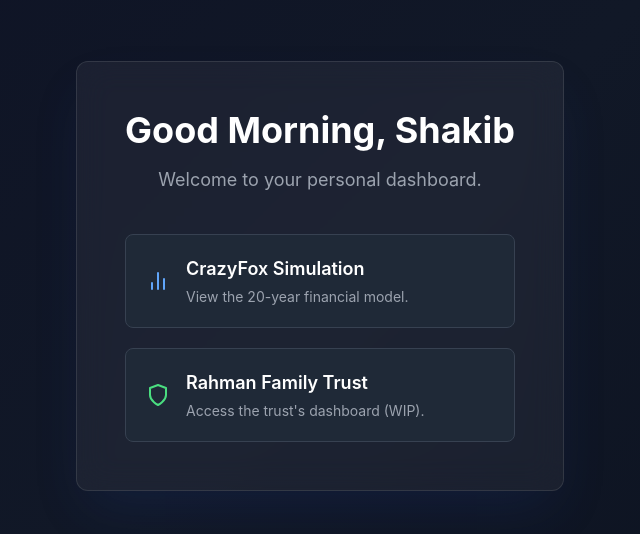
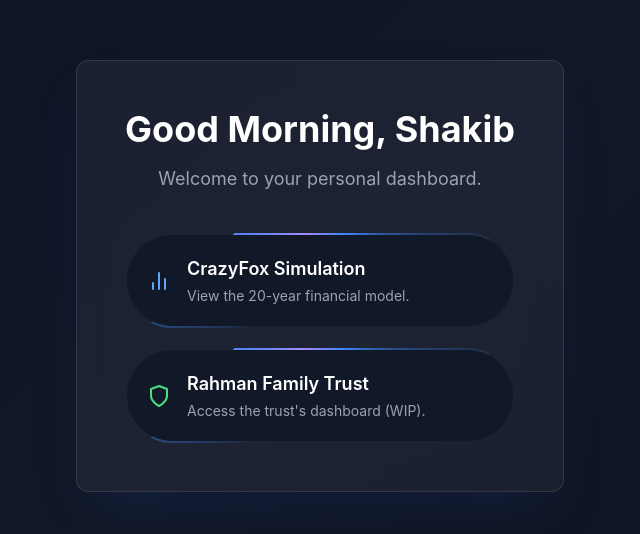
Before and after one commit to MohammedShakib/my-crazyfox-app, a React (Create React App) app: page / in a window 1280 px wide. Shown: the part 124-658 px from the top of the page, without its empty margins (320-960 px from the left). Built offline with nearby package versions, Linux system fonts and the light colour scheme.

Commit message:
animation add

```diff
--- a/public/index.html
+++ b/public/index.html
@@ -93,6 +93,65 @@
         .supernova .text-yellow-300 {
              text-shadow: 0 0 8px rgba(250, 204, 21, 0.5);
         }
+        /* --- নতুন Galaxy Glow Button CSS --- */
+        @keyframes rotateBg {
+          from { transform: rotate(0deg); }
+          to { transform: rotate(360deg); }
+        }
+
+        /* এই 'wrapper' div-টি অ্যানিমেটেড বর্ডার হিসেবে কাজ করবে */
+        .glow-button-wrapper {
+          position: relative;
+          z-index: 10;
+          border-radius: 9999px; /* বাটনটিকে 'pill' বা ক্যাপসুল শেপ দেয় */
+          overflow: hidden; /* ভেতরের অ্যানিমেশনকে মাস্ক করে */
+          padding: 2px; /* এটি বর্ডারের পুরুত্ব (thickness) ঠিক করে */
+        }
+
+        /* এই pseudo-element-টি হলো আসল অ্যানিমেটেড গ্রেডিয়েন্ট */
+        .glow-button-wrapper::before {
+          content: '';
+          position: absolute;
+          top: -50%;
+          left: -50%;
+          width: 200%;
+          height: 200%;
+          z-index: -1; /* বর্ডারের পেছনে থাকে */
+
+          /* এই গ্রেডিয়েন্টটি ঘোরে */
+          background-image: conic-gradient(
+            transparent,
+            transparent,
+            transparent,
+            #3b82f6, /* উজ্জ্বল নীল */
+            #a78bfa, /* পার্পল */
+            #3b82f6, /* উজ্জ্বল নীল */
+            transparent,
+            transparent
+          );
+
+          animation: rotateBg 4s linear infinite; /* অ্যানিমেশনটি ৪ সেকেন্ড ধরে চলে */
+        }
+
+        /* এটি হলো ভেতরের কালো বাটন */
+        .glow-button-inner {
+          position: relative;
+          z-index: 2; /* অ্যানিমেশনের উপরে থাকে */
+          display: block;
+          width: 100%;
+          padding: 1.25rem; /* p-5 */
+          text-align: left;
+          font-size: 1.125rem; /* text-lg */
+          background-color: #111827; /* বাটনের ভেতরের রঙ */
+          border-radius: 9999px; /* ক্যাপসুল শেপ */
+          transition: background-color 0.2s ease;
+        }
+
+        /* হোভার করলে ভেতরের বাটনটি সামান্য উজ্জ্বল হবে */
+        .glow-button-wrapper:hover .glow-button-inner {
+           background-color: #1f2937;
+        }
+        /* --- CSS শেষ --- */
     </style>
   </head>
   <body>
--- a/src/pages/SelectionPage.js
+++ b/src/pages/SelectionPage.js
@@ -57,38 +57,40 @@ export default function SelectionPage() {
 
         <div className="space-y-5">
 
-          {/* --- পরিবর্তন ১: CrazyFox বাটনে 'whileHover' যোগ করা হয়েছে --- */}
+          {/* --- পরিবর্তন ১: CrazyFox বাটনে নতুন ক্লাস যোগ করা হয়েছে --- */}
           <motion.div
             variants={itemVariants}
             whileHover={{ scale: 1.03, transition: { type: "spring", stiffness: 400, damping: 15 } }}
+            className="glow-button-wrapper" // <-- নতুন wrapper ক্লাস
           >
             <Link
               to="/crazyfox"
-              className="block w-full p-5 text-left text-lg bg-gray-800 text-white rounded-lg border border-gray-700 hover:border-blue-500 hover:bg-gray-700/50 transition-all duration-300 ease-in-out group"
+              className="glow-button-inner group" // <-- নতুন inner ক্লাস
             >
               <div className="flex items-center">
                 <FiBarChart2 className="w-6 h-6 mr-4 text-blue-400" />
                 <div>
-                  <div className="font-semibold text-white group-hover:text-blue-300">CrazyFox Simulation</div>
+                  <div className="font-semibold text-white">CrazyFox Simulation</div>
                   <div className="text-sm font-normal text-gray-400 mt-1">View the 20-year financial model.</div>
                 </div>
               </div>
             </Link>
           </motion.div>
 
-          {/* --- পরিবর্তন ২: Rahman Trust বাটনে 'whileHover' যোগ করা হয়েছে --- */}
+          {/* --- পরিবর্তন ২: Rahman Trust বাটনে নতুন ক্লাস যোগ করা হয়েছে --- */}
           <motion.div
             variants={itemVariants}
             whileHover={{ scale: 1.03, transition: { type: "spring", stiffness: 400, damping: 15 } }}
+            className="glow-button-wrapper" // <-- নতুন wrapper ক্লাস
           >
             <Link
               to="/rahman-family-trust"
-              className="block w-full p-5 text-left text-lg bg-gray-800 text-white rounded-lg border border-gray-700 hover:border-green-500 hover:bg-gray-700/50 transition-all duration-300 ease-in-out group"
+              className="glow-button-inner group" // <-- নতুন inner ক্লাস
             >
               <div className="flex items-center">
                 <FiShield className="w-6 h-6 mr-4 text-green-400" />
                 <div>
-                  <div className="font-semibold text-white group-hover:text-green-300">Rahman Family Trust</div>
+                  <div className="font-semibold text-white">Rahman Family Trust</div>
                   <div className="text-sm font-normal text-gray-400 mt-1">Access the trust's dashboard (WIP).</div>
                 </div>
               </div>
```
